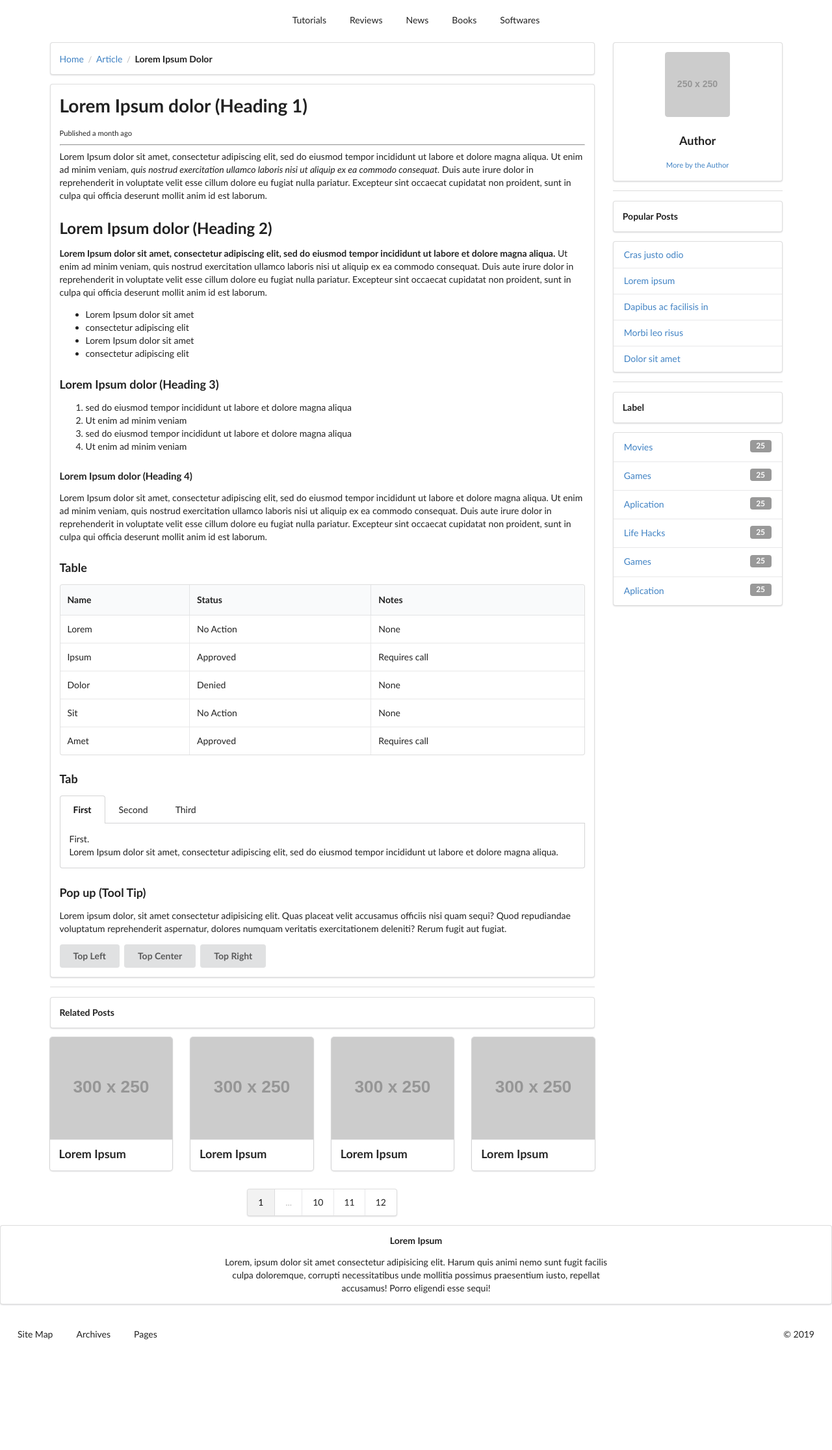
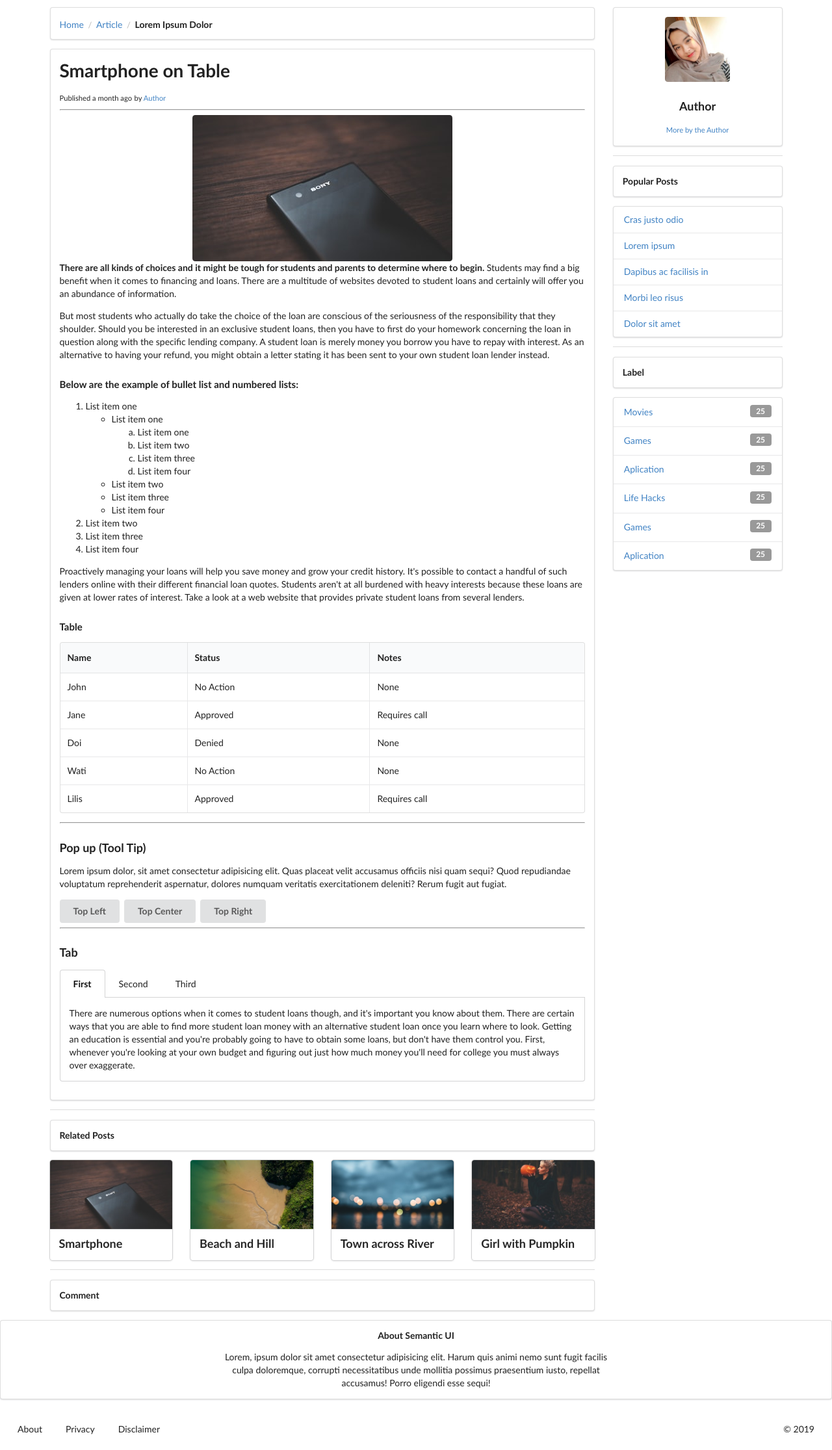
Before and after one commit to SkripsiGW/SemanticWeb, a website: page article.html in a window 1280 px wide. Shown: the part 264-2495 px from the top of the page at 65% size. Before the commit the page ends 2349 px from the top, so only its background shows below. Drawn offline with Linux system fonts and the light colour scheme; placeholder pictures from the web are drawn by us.

Commit message:
home done, articel otw, static not

```diff
--- a/article.html
+++ b/article.html
@@ -22,9 +22,9 @@
       <nav class="column menu three grid">
 
         <!-- Menu -->
-        <a href="" class="column item">Site Map</a>
-        <a href="" class="column item">Archives</a>
-        <a href="" class="column item">Pages</a>
+        <a href="index.html" class="column item">Site Map</a>
+        <a href="index.html" class="column item">Archives</a>
+        <a href="index.html" class="column item">Pages</a>
         <!-- End Menu -->
       </nav>
       <!-- End Navbar -->
@@ -45,11 +45,11 @@
 
     <!-- Logo + Responsive Img -->
     <div class="ui two column stackable grid container" style="margin-top:-1rem">
-      <div class="five wide column">
-        <img class="ui centered image" src="https://placehold.it/300x175&amp;text=LOGO" alt="company logo">
+      <div class="five wide column" id="logo">
+        <img class="ui centered image" src="img/logo.png" alt="company logo">
       </div>
-      <div class="eleven wide column">
-        <img class="ui centered image" src="https://placehold.it/750x175&amp;text=Responsive Img" alt="advertisement">
+      <div class="eleven wide column" id="responsive-img">
+        <img class="ui centered image" src="https://placehold.it/850x90/007bff/ffffff/&amp;text=Responsive Img" alt="advertisement">
       </div>
     </div>
     <!-- End Logo + Responsive Img -->
@@ -92,53 +92,48 @@
         <!-- List Articles -->
         <div class="ui segment">
           <article>
-            <h1>Lorem Ipsum dolor (Heading 1)</h1>
-            <small>Published a month ago</small>
+            <h1>Smartphone on Table</h1>
+            <small>Published a month ago</small> <small>by <a href="">Author</a></small>
             <hr/>
-            <p>Lorem Ipsum dolor sit amet, consectetur adipiscing elit, sed do eiusmod tempor incididunt ut labore et dolore magna aliqua. Ut enim ad minim veniam, <em>quis nostrud exercitation ullamco laboris nisi ut aliquip ex ea commodo consequat.</em> Duis aute irure dolor in reprehenderit in voluptate velit esse cillum dolore eu fugiat nulla pariatur. Excepteur sint occaecat cupidatat non proident, sunt in culpa qui officia deserunt mollit anim id est laborum.</p>
-            <h2>Lorem Ipsum dolor (Heading 2)</h2>
-            <p><strong>Lorem Ipsum dolor sit amet, consectetur adipiscing elit, sed do eiusmod tempor incididunt ut labore et dolore magna aliqua.</strong> Ut enim ad minim veniam, quis nostrud exercitation ullamco laboris nisi ut aliquip ex ea commodo consequat. Duis aute irure dolor in reprehenderit in voluptate velit esse cillum dolore eu fugiat nulla pariatur. Excepteur sint occaecat cupidatat non proident, sunt in culpa qui officia deserunt mollit anim id est laborum.</p>
-            <ul>
-              <li>Lorem Ipsum dolor sit amet</li>
-              <li>consectetur adipiscing elit</li>
-              <li>Lorem Ipsum dolor sit amet</li>
-              <li>consectetur adipiscing elit</li>
-            </ul>
-
-            <h3>Lorem Ipsum dolor (Heading 3)</h3>
+            <img class="ui centered rounded image" src="img/posts/post-1.jpg" alt="">
+            <p><strong>There are all kinds of choices and it might be tough for students and parents to determine where to begin.</strong> Students may find a big benefit when it comes to financing and loans. There are a multitude of websites devoted to student loans and certainly will offer you an abundance of information.</p>
+            <p>But most students who actually do take the choice of the loan are conscious of the seriousness of the responsibility that they shoulder. Should you be interested in an exclusive student loans, then you have to first do your homework concerning the loan in question along with the specific lending company. A student loan is merely money you borrow you have to repay with interest. As an alternative to having your refund, you might obtain a letter stating it has been sent to your own student loan lender instead.</p>
+            <h4>Below are the example of bullet list and numbered lists:</h4>
             <ol>
-              <li>sed do eiusmod tempor incididunt ut labore et dolore magna aliqua</li>
-              <li>Ut enim ad minim veniam</li>
-              <li>sed do eiusmod tempor incididunt ut labore et dolore magna aliqua</li>
-              <li>Ut enim ad minim veniam</li>
+              <li>List item one
+                <ul>
+                  <li>List item one
+                    <ol type="a">
+                      <li>List item one</li>
+                      <li>List item two</li>
+                      <li>List item three</li>
+                      <li>List item four</li>
+                    </ol>
+                  </li>
+                  <li>List item two</li>
+                  <li>List item three</li>
+                  <li>List item four</li>
+                </ul>
+                </li>
+              <li>List item two</li>
+              <li>List item three</li>
+              <li>List item four</li>
             </ol>
-            <h4>Lorem Ipsum dolor (Heading 4)</h4>
-            <p>Lorem Ipsum dolor sit amet, consectetur adipiscing elit, sed do eiusmod tempor incididunt ut labore et dolore magna aliqua. Ut enim ad minim veniam, quis nostrud exercitation ullamco laboris nisi ut aliquip ex ea commodo consequat. Duis aute irure dolor in reprehenderit in voluptate velit esse cillum dolore eu fugiat nulla pariatur. Excepteur sint occaecat cupidatat non proident, sunt in culpa qui officia deserunt mollit anim id est laborum.</p>
-
-            <h3>Table</h3>
+            <p>Proactively managing your loans will help you save money and grow your credit history. It's possible to contact a handful of such lenders online with their different financial loan quotes. Students aren't at all burdened with heavy interests because these loans are given at lower rates of interest. Take a look at a web website that provides private student loans from several lenders.</p>
+            <h4>Table</h4>
             <table class="ui selectable celled table">
               <thead>
                 <tr><th>Name</th><th>Status</th><th>Notes</th></tr>
               </thead>
               <tbody>
-                <tr><td>Lorem</td><td>No Action</td><td>None</td></tr>
-                <tr><td>Ipsum</td><td>Approved</td><td>Requires call</td></tr>
-                <tr><td>Dolor</td><td>Denied</td><td>None</td></tr>
-                <tr><td>Sit</td><td>No Action</td><td>None</td></tr>
-                <tr><td>Amet</td><td>Approved</td><td>Requires call</td></tr>
+                <tr><td>John</td><td>No Action</td><td>None</td></tr>
+                <tr><td>Jane</td><td>Approved</td><td>Requires call</td></tr>
+                <tr><td>Doi</td><td>Denied</td><td>None</td></tr>
+                <tr><td>Wati</td><td>No Action</td><td>None</td></tr>
+                <tr><td>Lilis</td><td>Approved</td><td>Requires call</td></tr>
               </tbody>
             </table>
-
-            <h3>Tab</h3>
-            <div class="ui top attached tabular menu">
-              <a class="item active" data-tab="first">First</a>
-              <a class="item" data-tab="second">Second</a>
-              <a class="item" data-tab="third">Third</a>
-            </div>
-            <div class="ui bottom attached tab segment active" data-tab="first">First. <br>Lorem Ipsum dolor sit amet, consectetur adipiscing elit, sed do eiusmod tempor incididunt ut labore et dolore magna aliqua.</div>
-            <div class="ui bottom attached tab segment" data-tab="second">Second. <br>Ut enim ad minim veniam, quis nostrud exercitation ullamco laboris nisi ut aliquip ex ea commodo consequat. Duis aute irure dolor in reprehenderit in voluptate velit esse cillum dolore eu fugiat nulla pariatur. Excepteur sint occaecat cupidatat non proident, sunt in culpa qui officia deserunt mollit anim id est laborum.</div>
-            <div class="ui bottom attached tab segment" data-tab="third">Third. <br>Duis aute irure dolor in reprehenderit in voluptate velit esse cillum dolore eu fugiat nulla pariatur. Excepteur sint occaecat cupidatat non proident, sunt in culpa qui officia deserunt mollit anim id est laborum.</div>
-
+            <hr>
             <h3>Pop up (Tool Tip)</h3>
             <p>Lorem ipsum dolor, sit amet consectetur adipisicing elit. Quas placeat velit accusamus officiis nisi quam sequi? Quod repudiandae voluptatum reprehenderit aspernatur, dolores numquam veritatis exercitationem deleniti? Rerum fugit aut fugiat.</p>
             <div class="ui button" data-tooltip="Top left" data-position="top left">
@@ -150,6 +145,16 @@
             <div class="ui button" data-tooltip="Top right" data-position="top right">
               Top Right
             </div>
+            <hr>
+            <h3>Tab</h3>
+            <div class="ui top attached tabular menu">
+              <a class="item active" data-tab="first">First</a>
+              <a class="item" data-tab="second">Second</a>
+              <a class="item" data-tab="third">Third</a>
+            </div>
+            <div class="ui bottom attached tab segment active" data-tab="first"><p>There are numerous options when it comes to student loans though, and it's important you know about them. There are certain ways that you are able to find more student loan money with an alternative student loan once you learn where to look. Getting an education is essential and you're probably going to have to obtain some loans, but don't have them control you. First, whenever you're looking at your own budget and figuring out just how much money you'll need for college you must always over exaggerate.</p></div>
+            <div class="ui bottom attached tab segment" data-tab="second"><p>The next circumstance to employ a cosigner is always to get a loan with a lowly rate of interest. Banks offering student loans without a cosigner are extremely rare. You may even have rich or generous parents who are ready to help settle the bills. However, lots of students aren't so lucky.</p></div>
+            <div class="ui bottom attached tab segment" data-tab="third"><p>Regardless, if you really do not have a credit score history, but still wish to apply to get a student loan with no cosigner, then the choices are limited. If you'd like private student loans without a cosigner and no credit score check, you'll need to check out a poor credit private student loan. Last, in regards to any sort of loan for schooling it really is important that you make sure the loans would not have to be repaid until you've graduated. There are lots of students, who just can't afford to repay the loans even when they've graduated. But, the massive downside to these kinds of loans is that you could not have the capability to cover your whole education with them.</p></div>
           </article>
         </div>
         <!-- End List Articles -->
@@ -158,65 +163,53 @@
         <h5 class="ui segment">Related Posts</h5>
         <div id="related" class="ui equal width grid">
           <div class="column row">
-            <div class="sixteen wide mobile seven wide tablet four wide computer column">
-              <div class="ui card">
+            <div class="sixteen wide mobile four wide tablet four wide computer column">
+              <div class="ui card" style="width:100%">
                 <div class="image">
-                  <img src="https://placehold.it/300x250&text=Image" alt>
+                  <img src="img/posts/post-1.jpg" alt>
                 </div>
                 <div class="content">
-                  <a class="header">Lorem Ipsum</a>
+                  <a class="header">Smartphone</a>
                 </div>
               </div>
             </div>
-            <div class="sixteen wide mobile seven wide tablet four wide computer column">
-              <div class="ui card">
+            <div class="sixteen wide mobile four wide tablet four wide computer column">
+              <div class="ui card" style="width:100%">
                 <div class="image">
-                  <img src="https://placehold.it/300x250&text=Image" alt>
+                  <img src="img/posts/post-2.jpg" alt>
                 </div>
                 <div class="content">
-                  <a class="header">Lorem Ipsum</a>
+                  <a class="header">Beach and Hill</a>
                 </div>
               </div>
             </div>
-            <div class="sixteen wide mobile seven wide tablet four wide computer column">
-              <div class="ui card">
+            <div class="sixteen wide mobile four wide tablet four wide computer column">
+              <div class="ui card" style="width:100%">
                 <div class="image">
-                  <img src="https://placehold.it/300x250&text=Image" alt>
+                  <img src="img/posts/post-3.jpg" alt>
                 </div>
                 <div class="content">
-                  <a class="header">Lorem Ipsum</a>
+                  <a class="header">Town across River</a>
                 </div>
               </div>
             </div>
-            <div class="sixteen wide mobile seven wide tablet four wide computer column">
-              <div class="ui card">
+            <div class="sixteen wide mobile four wide tablet four wide computer column">
+              <div class="ui card" style="width:100%">
                 <div class="image">
-                  <img src="https://placehold.it/300x250&text=Image" alt>
+                  <img src="img/posts/post-4.jpg" alt>
                 </div>
                 <div class="content">
-                  <a class="header">Lorem Ipsum</a>
+                  <a class="header">Girl with Pumpkin</a>
                 </div>
               </div>
             </div>
           </div>
         </div>
         <!-- End Related Posts -->
+        <div class="ui divider"></div>
+        <!-- Media Object -->
+        <h5 class="ui segment">Comment</h5>
 
-        <!-- Pagination -->
-        <div class="ui centered grid">
-          <div class="center aligned column">
-            <div class="ui pagination menu">
-              <a class="active item">1</a>
-              <div class="disabled item">...</div>
-              <a class="item">10</a>
-              <a class="item">11</a>
-              <a class="item">12</a>
-            </div>
-          </div>
-        </div>
-        <!-- End Pagination -->
-
-        <!-- Media Object -->
         <!-- End Media Object -->
       </div>
       <!-- End Main Content -->
@@ -226,7 +219,7 @@
         <!-- Author -->
         <section id="author" class="ui center aligned segment">
           <div class="profil-pic">
-          <img src="https://placehold.it/250x250&text=Profile" class="ui rounded centered image" style="max-width:100px;" alt="Profile">
+          <img src="img/profile.jpg" class="ui rounded centered image" style="max-width:100px;" alt="Profile">
             <h3>Author</h3>
             <a href=""><small>More by the Author</small></a>
           </div>
@@ -291,7 +284,7 @@
     <div class="ui container-fluid">
       <div class="ui segment column centered grid">
         <div id="about" class="sixteen wide eight wide computer column center aligned">
-          <h5>Lorem Ipsum</h5>
+          <h5>About Semantic UI</h5>
           <p>Lorem, ipsum dolor sit amet consectetur adipisicing elit. Harum quis animi nemo sunt fugit facilis culpa doloremque, corrupti necessitatibus unde mollitia possimus praesentium iusto, repellat accusamus! Porro eligendi esse sequi!</p>
         </div>
       </div>
@@ -300,9 +293,9 @@
       <!-- Navbar -->
       <nav class="column menu three grid">
         <!-- Menu -->
-        <a href="" class="column item">Site Map</a>
-        <a href="" class="column item">Archives</a>
-        <a href="" class="column item">Pages</a>
+        <a href="static.html" class="column item">About</a>
+        <a href="static.html" class="column item">Privacy</a>
+        <a href="static.html" class="column item">Disclaimer</a>
         <!-- End Menu -->
       </nav>
       <!-- End Navbar -->
```
Also changed, not shown: index.html (+53 -53 lines), style.css (+21 -0 lines), img/logo.png (added), img/posts/post-1.jpg (added), img/posts/post-2.jpg (added), img/posts/post-3.jpg (added), img/posts/post-4.jpg (added), img/posts/post-5.jpg (added), img/posts/post-6.jpg (added), img/posts/post-7.jpg (added), img/profile.jpg (added).
